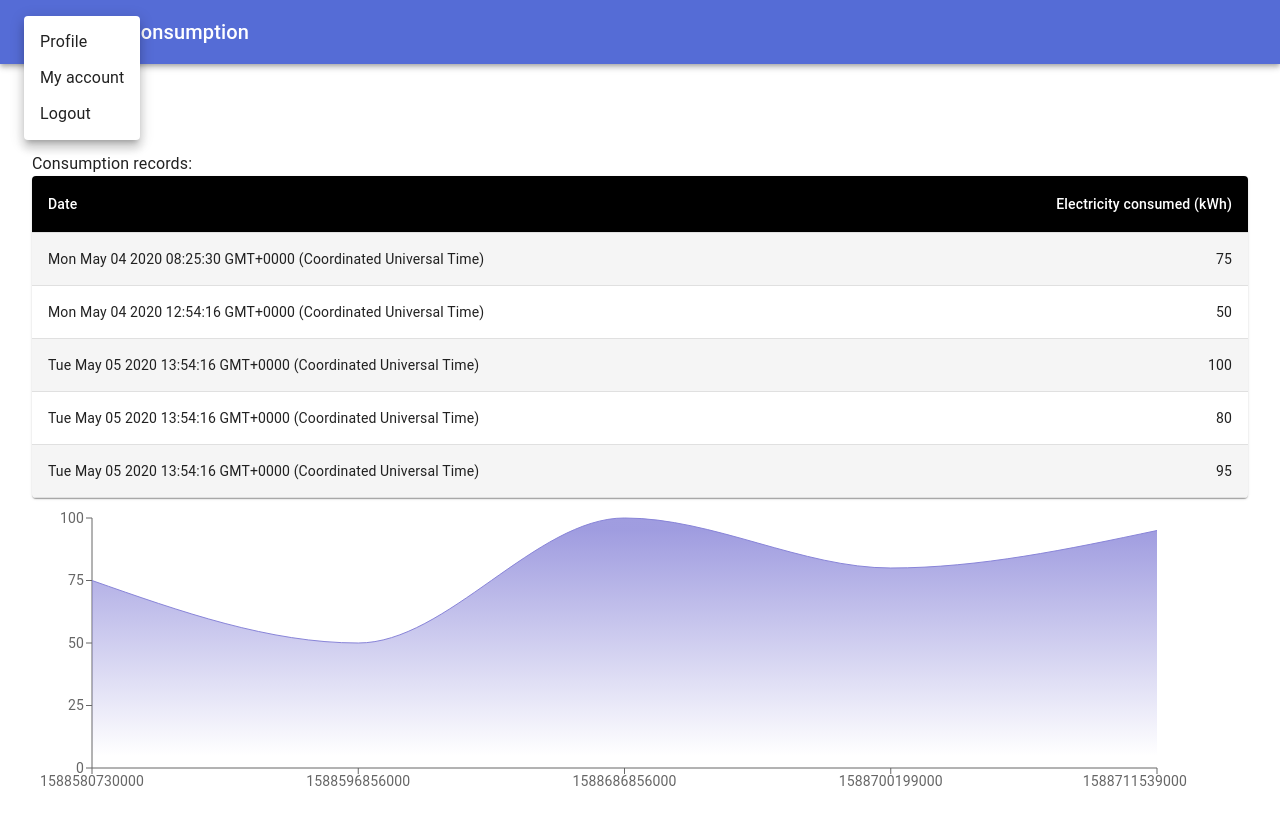
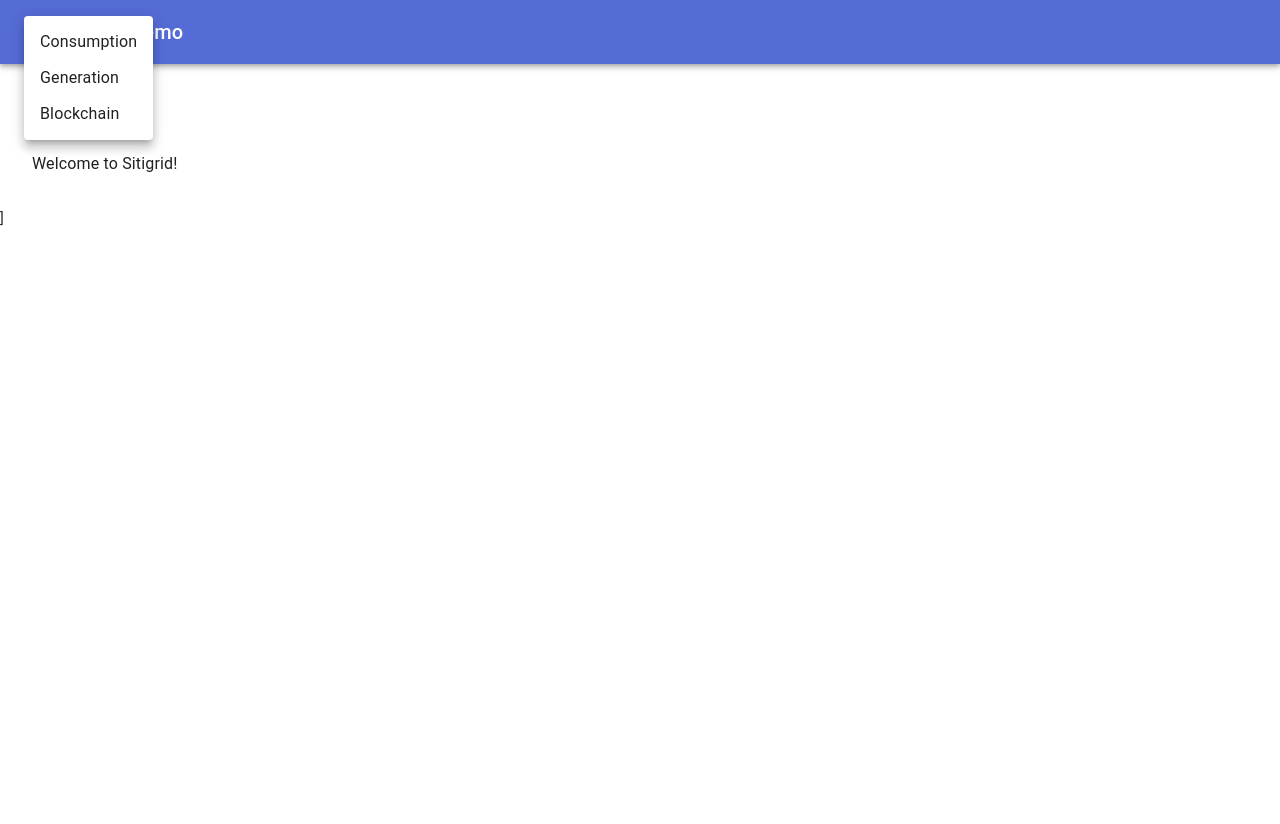
Before and after one commit to aunitt/sitigrid-app, a React (Create React App) app: page / in a window 1280 px wide. Both pictures are taken after a click on the button "menu". Shown: the top 824 px of the page. After the commit the page ends 800 px from the top, so only its background shows below. Built offline with nearby package versions, Linux system fonts and the light colour scheme.

Commit message:
Added plumbing for routes

```diff
--- a/package.json
+++ b/package.json
@@ -10,6 +10,7 @@
     "@testing-library/user-event": "^7.1.2",
     "react": "^16.13.1",
     "react-dom": "^16.13.1",
+    "react-router-dom": "^5.1.2",
     "react-scripts": "3.4.1",
     "recharts": "^1.8.5"
   },
--- a/src/App.js
+++ b/src/App.js
@@ -4,7 +4,9 @@ import Toolbar from '@material-ui/core/Toolbar';
 import Typography from '@material-ui/core/Typography';
 import IconButton from '@material-ui/core/IconButton';
 import MenuIcon from '@material-ui/icons/Menu';
-import { Menu, MenuItem } from '@material-ui/core';
+import { Menu, MenuItem, Box } from '@material-ui/core';
+import { MemoryRouter as Router, Switch, Route, Link } from "react-router-dom";
+import Consumption from './Consumption';
 import './App.css';
 
 import Customer from './Customer';
@@ -27,7 +29,8 @@ class App extends Component {
     const { anchorEl } = this.state;
 
     return (
-        <div>
+        <React.Fragment>
+          <Router>
             <AppBar position="static">
               <Toolbar>
                 <IconButton edge="start"  color="inherit" aria-label="menu">
@@ -40,17 +43,49 @@ class App extends Component {
                   open={Boolean(anchorEl)}
                   onClose={this.handleClose}
                 >
-              <MenuItem onClick={this.handleClose}>Profile</MenuItem>
-              <MenuItem onClick={this.handleClose}>My account</MenuItem>
-              <MenuItem onClick={this.handleClose}>Logout</MenuItem>
+                  <MenuItem onClick={this.handleClose}>Consumption</MenuItem>
+                  <MenuItem onClick={this.handleClose}>Generation</MenuItem>
+                  <MenuItem onClick={this.handleClose}>Blockchain</MenuItem>
                 </Menu>
                 <Typography variant="h6" >
-              Sitigrid consumption
+                  Sitigrid Demo
                 </Typography>
               </Toolbar>
             </AppBar>
             <Customer/>
-        </div>
+            <Switch>
+              <Route path="/consumption">
+                <Box m={4}>
+                  <Typography>
+                    Consumption records:
+                  </Typography>
+                  <Consumption/>
+                </Box>]
+              </Route>
+              <Route path="/generation">
+                <Box m={4}>
+                  <Typography>
+                    Generation records:
+                  </Typography>
+                </Box>]
+              </Route>
+              <Route path="/blockchain">
+                <Box m={4}>
+                  <Typography>
+                    Blockchain:
+                  </Typography>
+                </Box>]
+              </Route>
+              <Route path="/">
+                <Box m={4}>
+                  <Typography>
+                    Welcome to Sitigrid!
+                  </Typography>
+                </Box>]
+              </Route>
+            </Switch>
+          </Router>
+        </React.Fragment>
     );
   }
 }
--- a/src/Customer.js
+++ b/src/Customer.js
@@ -1,7 +1,7 @@
 import React, {Component} from 'react';
 import Box from '@material-ui/core/Box';
 import Typography from '@material-ui/core/Typography';
-import Consumption from './Consumption';
+
 
 class Customer extends Component {
     constructor(props) {
@@ -22,12 +22,6 @@ class Customer extends Component {
             <Typography>
                 Hello {this.state.customerName}
             </Typography>
-            <Box pt={4}>
-            <Typography>
-                Consumption records:
-            </Typography>
-            <Consumption/>
-            </Box>
         </Box>
       );
     }
```
Also changed, not shown: 1 other file (tests, documents, lock files or other folders). Lines whose indentation alone changed are shown as unchanged.
